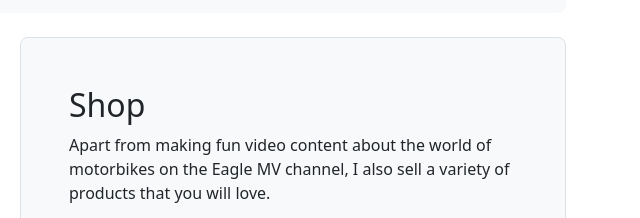
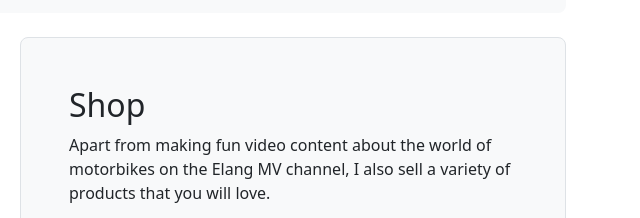
Before and after one commit to condrock/elangmv, a plain HTML site: page index.html in a window 1280 px wide. Shown: the part 1120-1338 px from the top of the page, 632-1272 px from the left. Drawn offline with nearby package versions, Linux system fonts and the light colour scheme.

Commit message:
Update index.html

```diff
--- a/index.html
+++ b/index.html
@@ -109,7 +109,7 @@
           <div class="col-md-6">
             <div class="h-100 p-5 bg-light border rounded-3">
               <h2>Shop</h2>
-              <p>Apart from making fun video content about the world of motorbikes on the Eagle MV channel, I also sell a variety of
+              <p>Apart from making fun video content about the world of motorbikes on the Elang MV channel, I also sell a variety of
               products that you will love.</p>
               <a class="btn btn-outline-secondary" href="dlumerz.html" role="button"><i class="bi bi-cart-fill me-1"></i>Elang MV Shop</a>
             </div>
```
